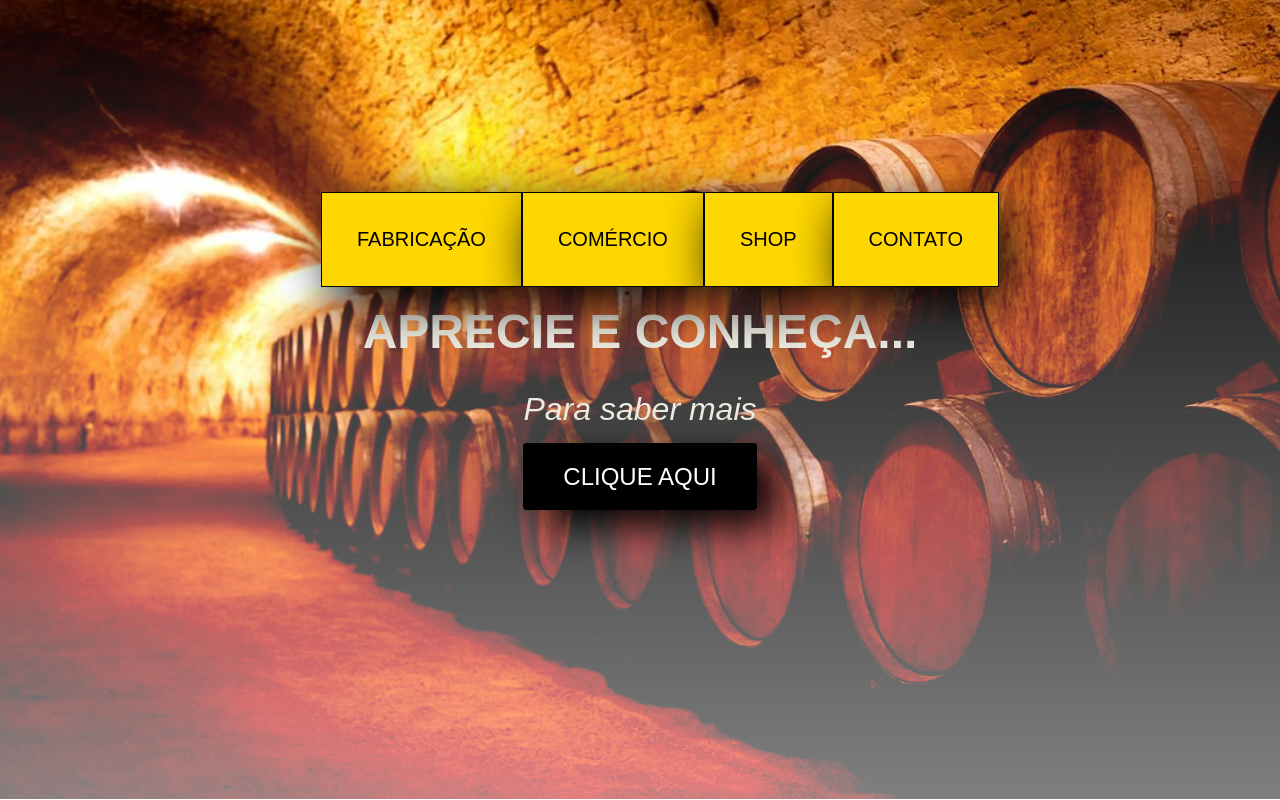
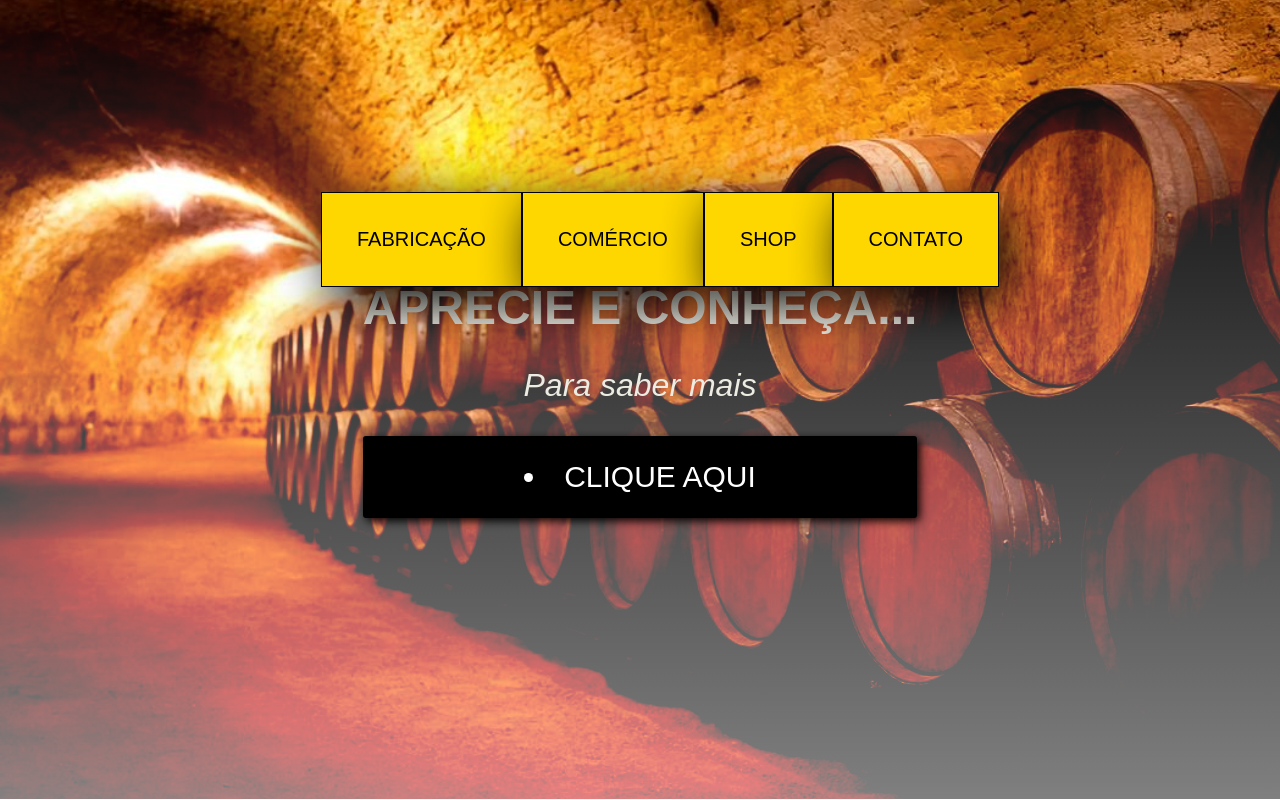
Before and after one commit to alvarofernand0/brejas, a plain HTML site: page index.html in a window 1280 px wide. Drawn offline with Linux system fonts and the light colour scheme.

Commit message:
Update index.html

```diff
--- a/index.html
+++ b/index.html
@@ -22,7 +22,7 @@
       <div class="banner">
         <h1>Aprecie e Conheça...</h1>
         <p>Para saber mais</p>
-        <a href="PAGES/fabricacao.html" class="botao">Clique aqui</a>
+        <a href="PAGES/fabricacao.html"><li class="botao">Clique aqui</li></a>
       </div>
     </header>
 
```
